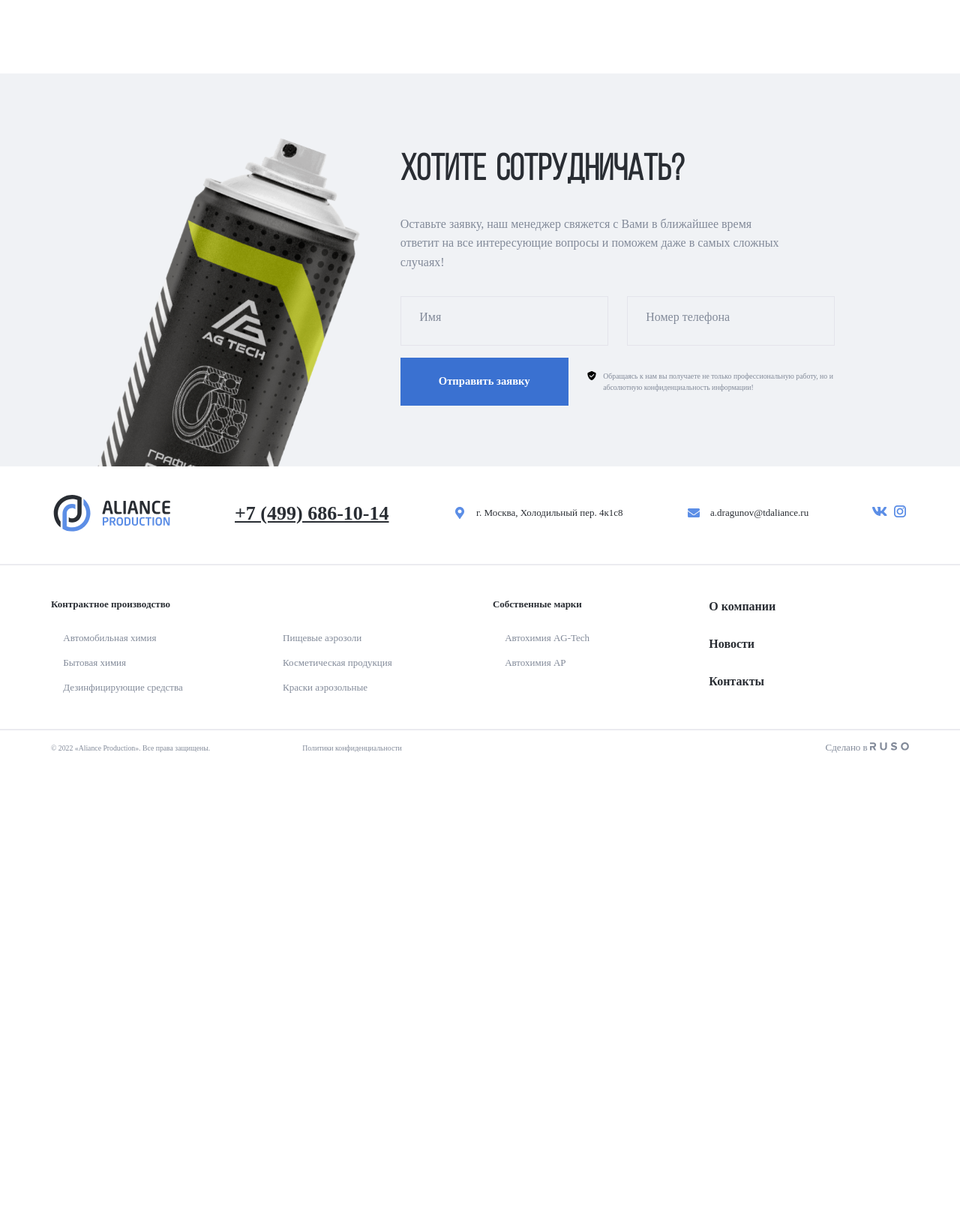
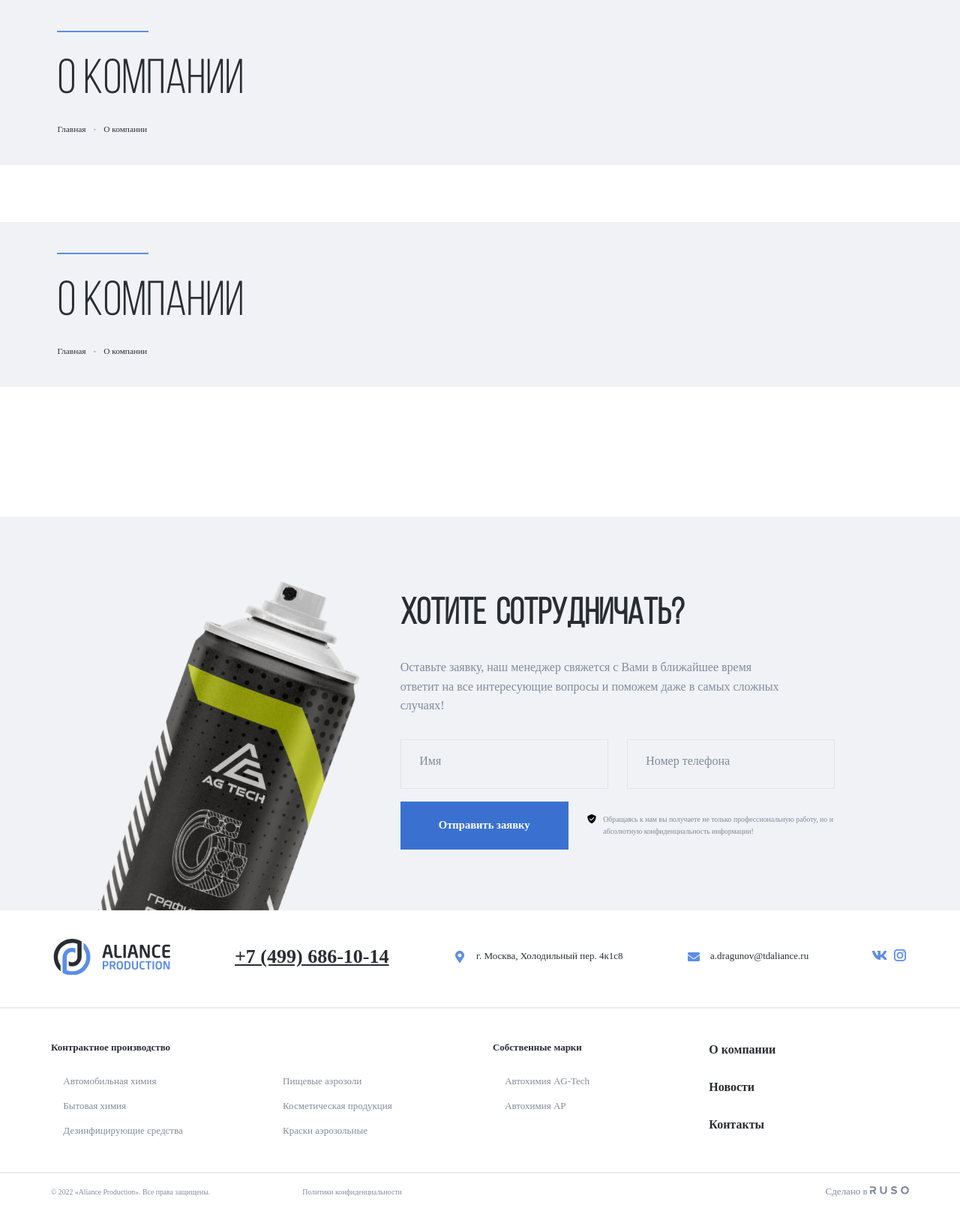
Before and after one commit to vadim-kirkach/Aliance, a PHP site: page /about.html in a window 1280 px wide. Shown: the part 76-1699 px from the top of the page at 75% size. Before the commit the page ends 1080 px from the top, so only its background shows below. Run offline with PHP 8.4, Linux system fonts and the light colour scheme.

Commit message:
add: header-about

```diff
--- a/about.html
+++ b/about.html
@@ -138,7 +138,31 @@
   </nav>
   <!-- /.navbar -->
 
+  <section class="section header-grey">
+    <div class="container">
+      <div class="header-grey-wrapper">
+        <div class="seporator"></div>
+      <h1 class="header-grey-title">О компании</h1>
+      <ul class="breadcrumbs">
+        <li class="breadcrumbs-li"><a class="breadcrumbs-link" href="# ">Главная</a></li>
+        <li class="breadcrumbs-li"><a class="breadcrumbs-link" href="#">О компании</a></li>
+       </ul>
+      </div>
+    </div>
+  </section>
 
+  <section class="section header-grey">
+    <div class="container">
+      <div class="header-grey-wrapper">
+        <div class="seporator"></div>
+      <h1 class="header-grey-title">О компании</h1>
+      <ul class="breadcrumbs">
+        <li class="breadcrumbs-li"><a class="breadcrumbs-link" href="# ">Главная</a></li>
+        <li class="breadcrumbs-li"><a class="breadcrumbs-link" href="#">О компании</a></li>
+       </ul>
+      </div>
+    </div>
+  </section>
 
 
 
--- a/css/style.css
+++ b/css/style.css
@@ -1074,6 +1074,60 @@ margin-bottom: 1.875rem;
   display: block;
 }
 
+.header-grey {
+  margin-top: 5.875rem;
+  background: rgb(240, 242, 245);
+  height: 16.875rem;
+  padding-top: 3.125rem;
+}
+
+.header-grey-title {
+color: rgb(41, 45, 51);
+font-family:'Bebas Neue Book';
+font-size: 5rem;
+font-weight: 400;
+line-height: 120%;
+margin-top: 2rem;
+margin-bottom: 1.25rem;
+}
+
+.breadcrumbs {
+  display: flex;
+  align-items: center;
+  margin: 0;
+  padding: 0; /* Убираем отступы */
+ }
+
+ .breadcrumbs li {
+  list-style: none;
+  display: flex;
+  align-items: left;
+
+
+ }
+ .breadcrumbs li::after {
+  content: '-'; /* Разделитель */
+  margin-left: 10px; /* Отступ слева */
+  margin-right: 10px; /* Отступ справа */
+  color: rgb(130, 138, 153);
+  font-family: Noto Sans;
+  font-size: .875rem;
+  font-weight: 400;
+  line-height: 160%;
+ }
+ .breadcrumbs li:last-child::after {
+  content: ''; /* Убираем разделитель для первого пункта */
+ }
+.breadcrumbs-link {
+  text-decoration: none;
+  color: rgb(41, 45, 51);
+  font-size: .875rem;
+  font-weight: 400;
+  line-height: 160%;
+  display: block;
+}
+
+
  @media (max-width: 1700px) {
   html {
     font-size: 14px;
```
